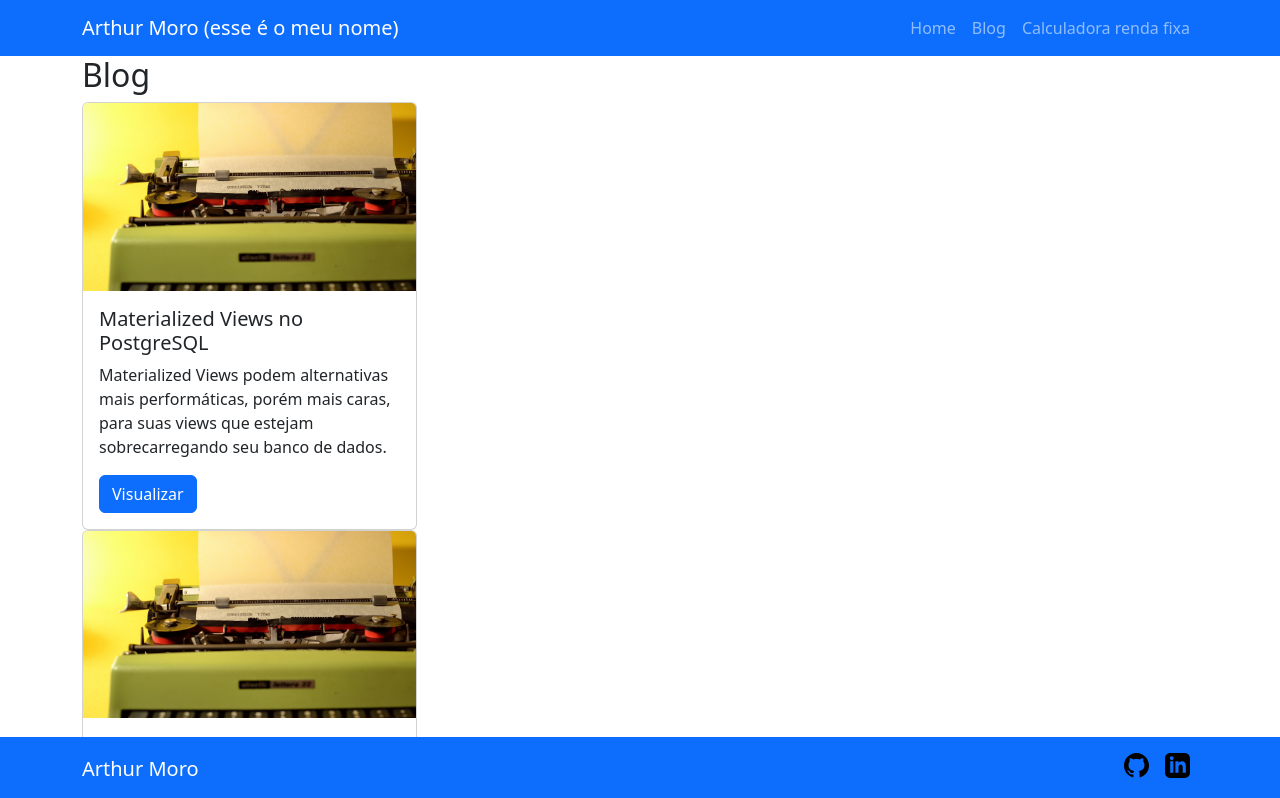
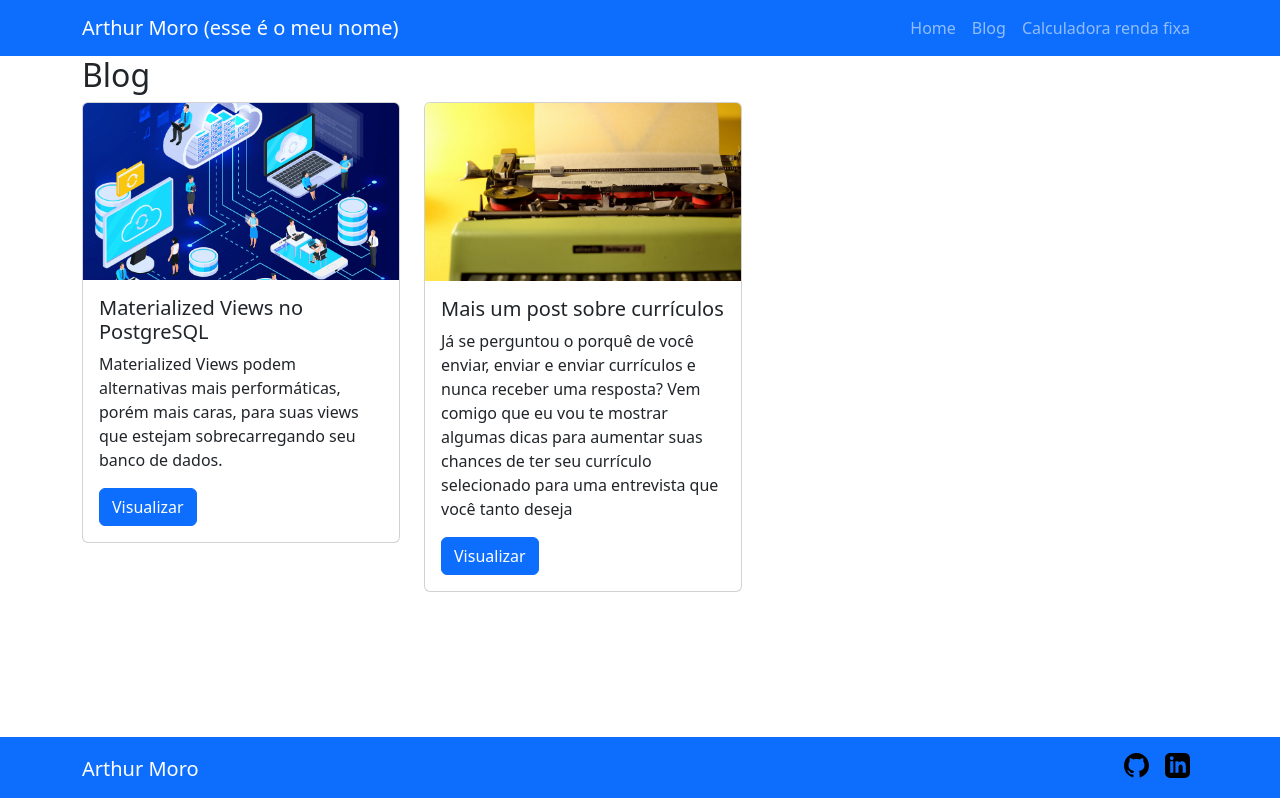
Before and after one commit to arthurmoro/blog, a Next.js app: page /blog in a window 1280 px wide. Shown: the top 798 px of the page. Built offline with nearby package versions, Linux system fonts and the light colour scheme.

Commit message:
materliazed views

```diff
--- a/components/Posts/Post.js
+++ b/components/Posts/Post.js
@@ -4,8 +4,8 @@ import { Button, Card, Col } from "react-bootstrap"
 
 export default function Post({ post }) {
   return (
-    <Col>
-      <Card style={{ width: "30%" }}>
+    <Col style={{ width: "30%" }}>
+      <Card>
         <Card.Img variant="top" src={`/${post.cover}`} />
         <Card.Body>
           <Card.Title>{post.title}</Card.Title>
--- a/components/Posts/Posts.js
+++ b/components/Posts/Posts.js
@@ -1,11 +1,11 @@
 import Post from "@/components/Posts/Post";
-import { Container } from "react-bootstrap";
+import { Container, Row } from "react-bootstrap";
 
 function Posts({ posts }) {
   return (
-    <section>
+    <Row md={4}>
       {posts?.map((post, index) => (<Post key={index} post={post} />))}
-    </section>
+    </Row>
   )
 }
 
--- a/posts/materialized-views-postgresql.md
+++ b/posts/materialized-views-postgresql.md
@@ -2,7 +2,7 @@
 title: "Materialized Views no PostgreSQL"
 date: "2023-08-27"
 description: "Materialized Views podem alternativas mais performáticas, porém mais caras, para suas views que estejam sobrecarregando seu banco de dados."
-cover: "sobre-curriculos.jpeg"
+cover: "banco-de-dados.png"
 ---
 
 # Materialized View
```
